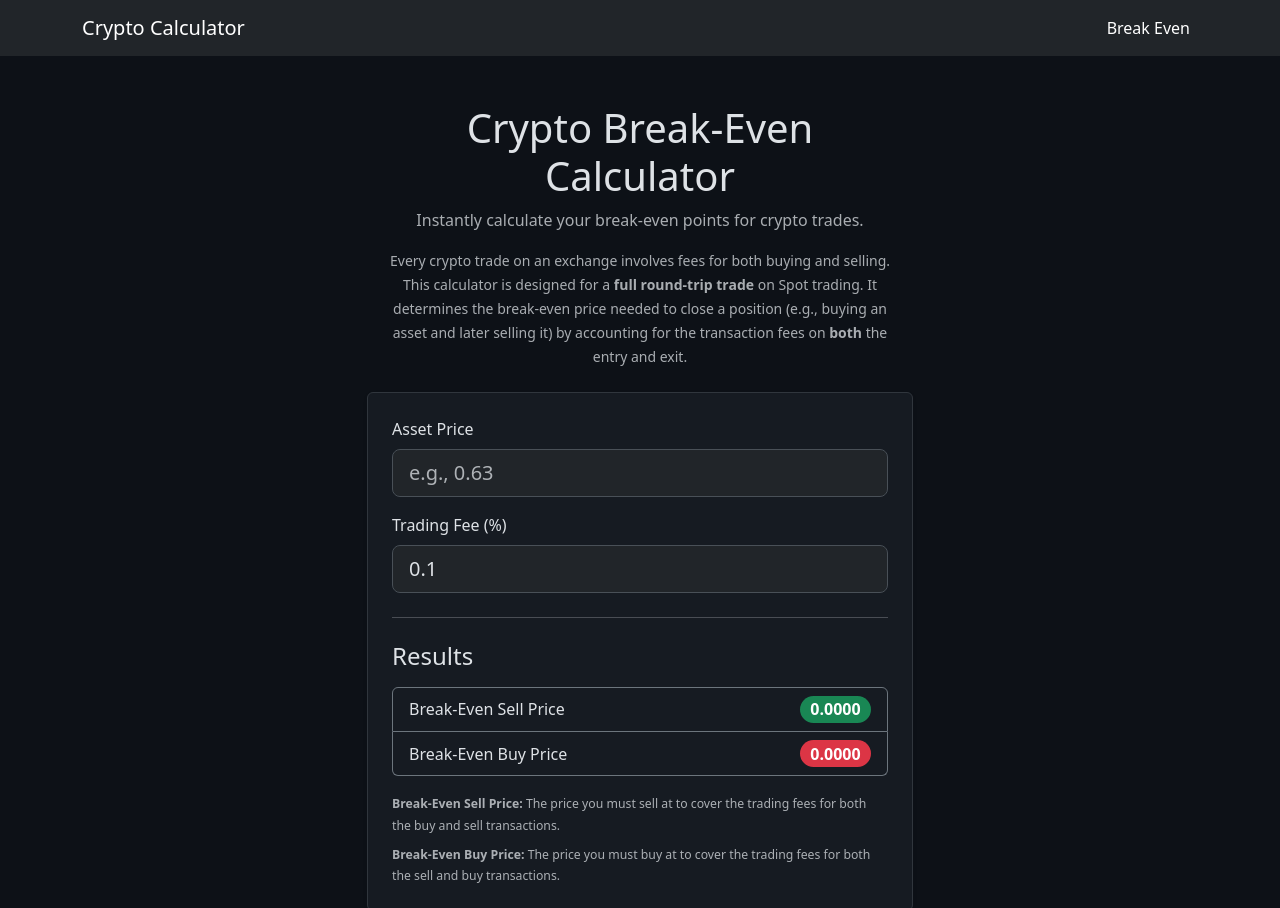
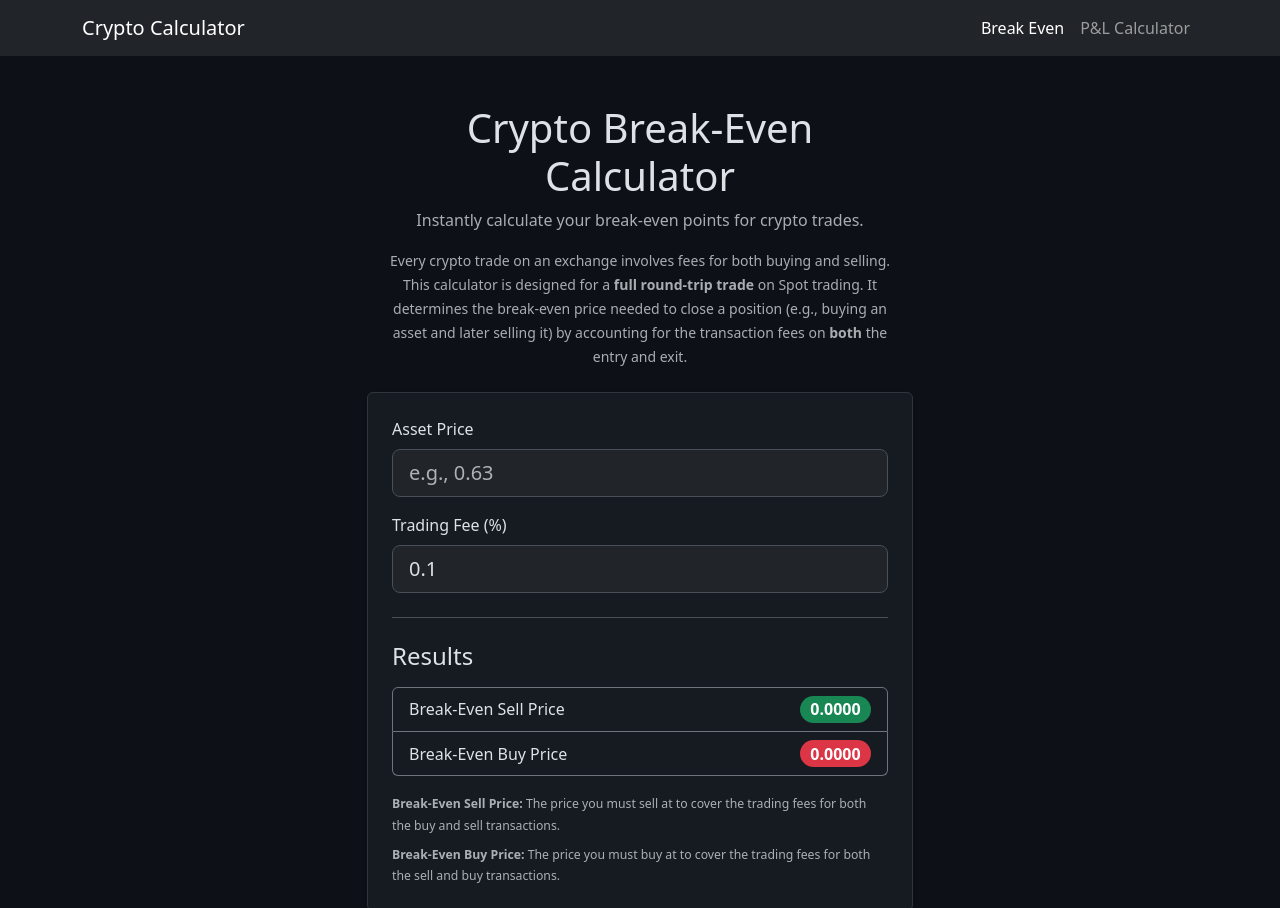
Before and after one commit to kostaspanagias/tradingsimulators, a plain HTML site: page index.html in a window 1280 px wide. Shown: the top 908 px of the page. Drawn offline with nearby package versions, Linux system fonts and the light colour scheme.

Commit message:
Update index.html

```diff
--- a/index.html
+++ b/index.html
@@ -23,15 +23,16 @@
     <nav class="navbar navbar-expand-lg bg-dark" data-bs-theme="dark">
         <div class="container">
             <a class="navbar-brand" href="index.html">Crypto Calculator</a>
-
             <button class="navbar-toggler" type="button" data-bs-toggle="collapse" data-bs-target="#navbarNav" aria-controls="navbarNav" aria-expanded="false" aria-label="Toggle navigation">
                 <span class="navbar-toggler-icon"></span>
             </button>
-
             <div class="collapse navbar-collapse" id="navbarNav">
                 <ul class="navbar-nav ms-auto">
                     <li class="nav-item">
                         <a class="nav-link active" aria-current="page" href="index.html">Break Even</a>
+                    </li>
+                    <li class="nav-item">
+                        <a class="nav-link" href="pnl-calculator.html">P&L Calculator</a>
                     </li>
                 </ul>
             </div>
```
Lines whose indentation alone changed are shown as unchanged.
